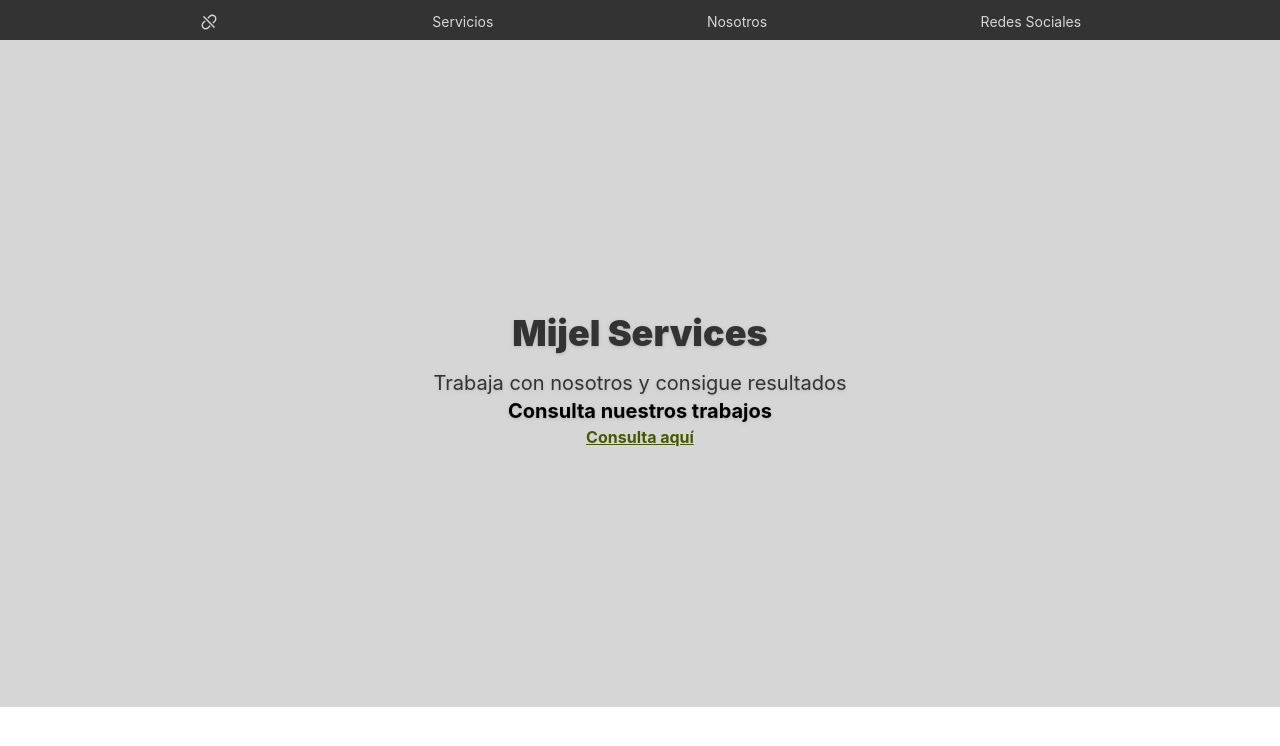
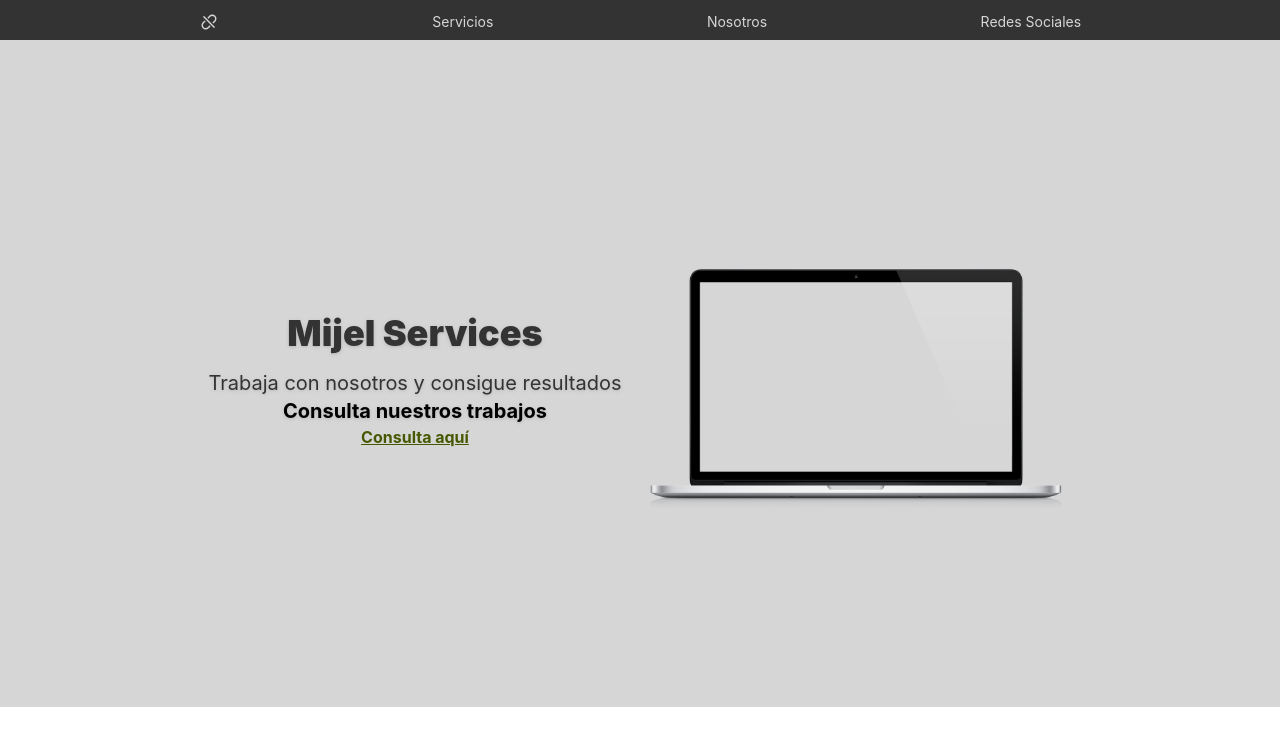
Before and after one commit to mijel861999/mijel-services, a Next.js app: page / in a window 1280 px wide. Shown: the top 746 px of the page. Built offline with nearby package versions, Linux system fonts and the light colour scheme.

Commit message:
Agregando imagen en el banner

```diff
--- a/components/banner.js
+++ b/components/banner.js
@@ -3,13 +3,20 @@ import Image from 'next/image'
 
 const Banner = () => {
   return (
-    <section className='w-full h-full flex justify-center items-center p-10'>
+    <section className='w-full h-full laptop:flex tablet:flex-row justify-center items-center p-10'>
       <div className='text-center'>
         <h1 className='text-4xl text-black font-black my-4 drop-shadow'>Mijel Services</h1>
         <h2 className='text-xl text-black drop-shadow'>Trabaja con nosotros y consigue resultados</h2>
         <h3 className='text-xl text-grey font-bold drop-shadow'>Consulta nuestros trabajos</h3>
         <a className='text-green underline font-bold' href='/'>Consulta aquí</a>
       </div>
+      <div className='pt-6 pl-5 flex justify-center items-center'>
+        <Image
+          src='/images/laptop.png'
+          width='430px'
+          height='250px'
+        />
+      </div>
     </section>
   )
 }
```
Also changed, not shown: public/images/laptop.png (added).
